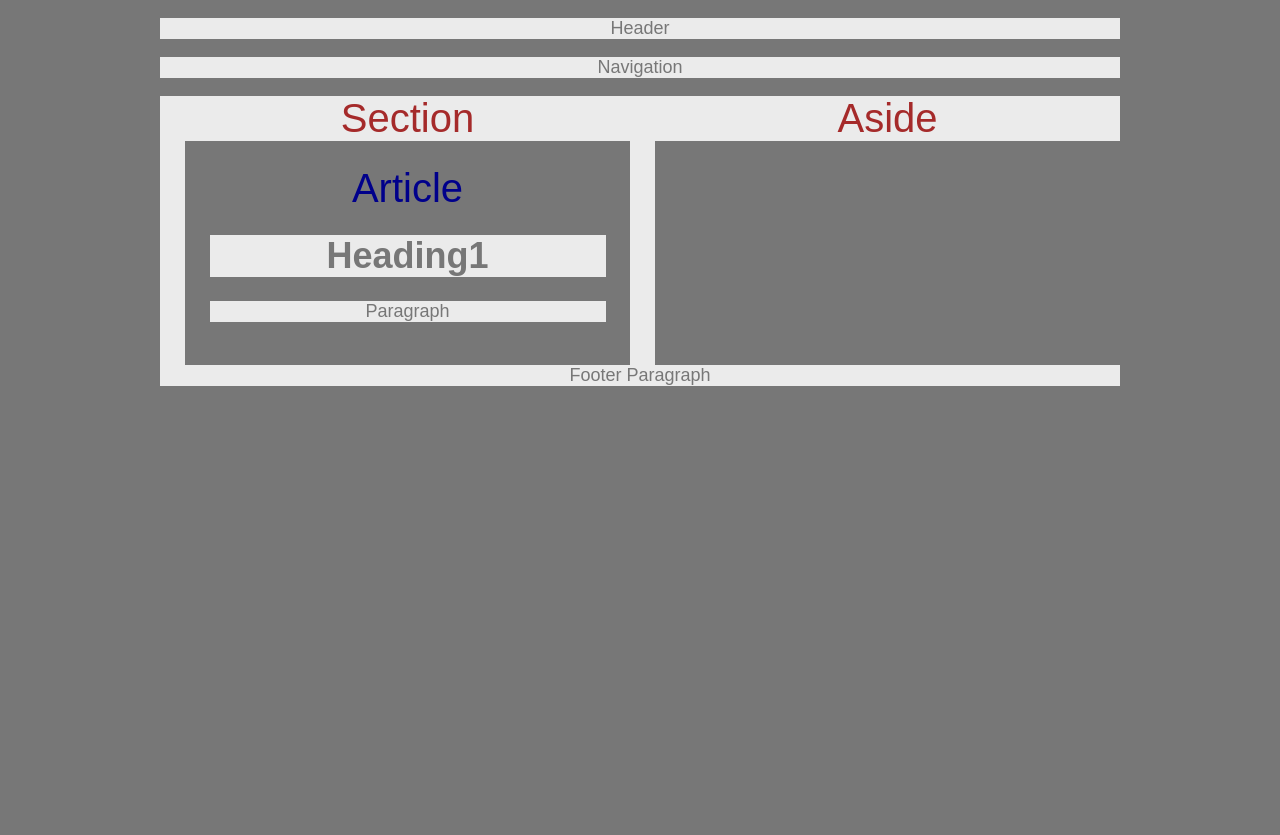
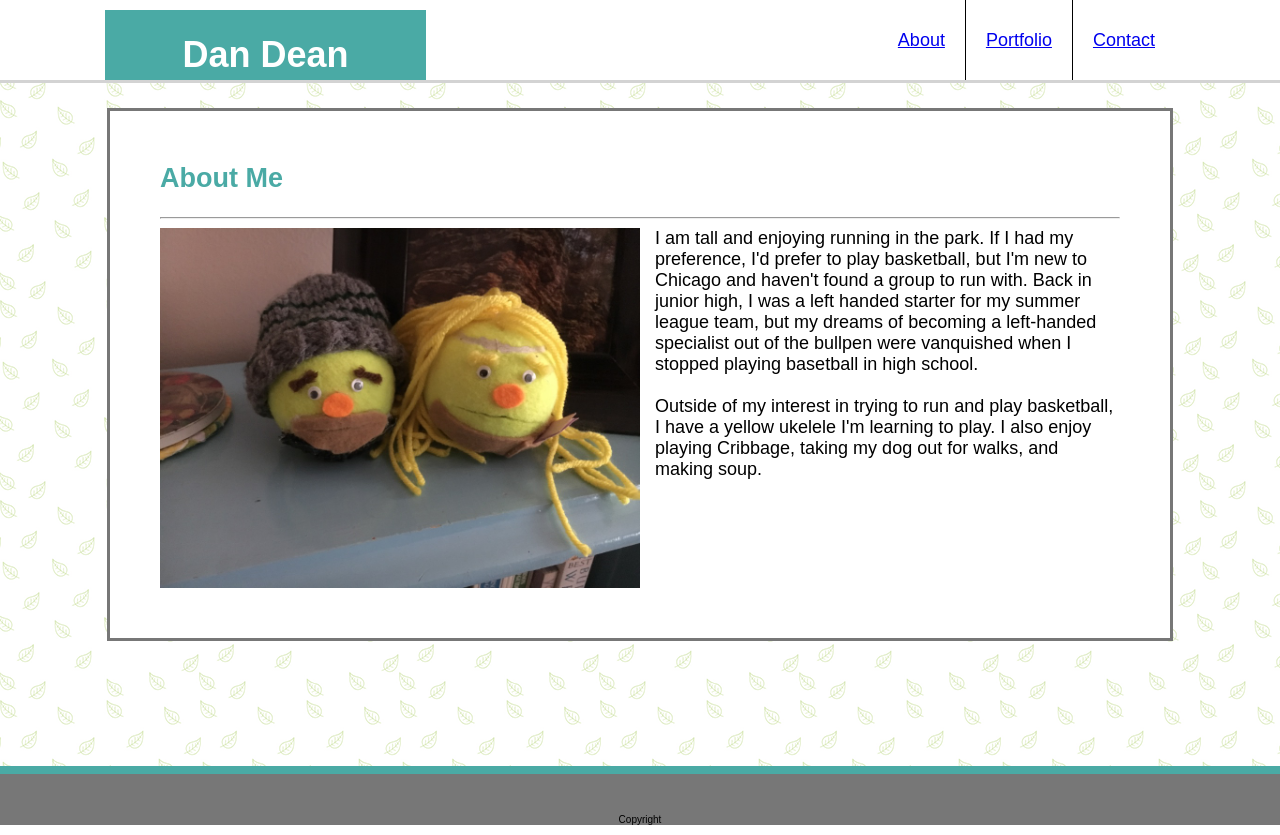
Before and after one commit to dandean218/Basic-Portfolio, a plain HTML site: page index.html in a window 1280 px wide. Before the commit the page ends 800 px from the top, so only its background shows below. Drawn offline with Linux system fonts and the light colour scheme.

Commit message:
final upload

```diff
--- a/assets/css/style.css
+++ b/assets/css/style.css
@@ -0,0 +1,169 @@
+
+    body{
+        font-family: 'Arial', 'Helvetica Neue', Helvetica, sans-serif;
+        width: 100%;
+        font-size: 18px;
+        margin: 0;
+        padding: 0;
+        height: auto;
+    }
+
+    header{
+        background: #ffffff;
+        /*margin-bottom: 20px;*/
+        overflow: hidden;
+
+    }
+    .header-name{
+        background-color: #4aaaa5;
+        color: #fff;
+        margin-top: 10px;
+        height: 70px;
+        width: 30%;
+        float: left;
+        text-align: center;
+        padding-bottom: 0px;
+        display: inline-block;
+    }
+
+    .container-header{
+        width: 1070px;
+        margin: auto;
+        background-color: #ffffff;
+        overflow: hidden;
+    }
+    .nav-pane{
+        line-height: 70px;
+        display: inline-block;
+        float: right;
+        width: 70%;
+
+    }
+    nav li{
+        display: inline-block;
+        padding: 5px 10px;
+        float: right;
+        background: #ffffff;
+        line-height: 70px;
+        padding-left: 20px;
+        padding-right: 20px;
+        border-right:1px solid black;
+        }
+
+        nav li:first-child {
+            border-right:none;
+        }
+
+    .container_body{
+        background-image: url("../../leaves.png");
+        width: auto;
+        height: auto;
+        padding-top: 25px;
+        padding-bottom: 25px;
+        margin: auto;
+        border-top: 3px solid lightgray;
+
+    }
+    .content article{
+        padding-left: 5px;
+
+    }
+
+    .content{
+        max-width: 960px;
+        background-color: #ffffff;
+        margin-left: auto;
+        margin-right: auto;
+        padding-top: 30px;
+        padding-left: 50px;
+        padding-right: 50px;
+        padding-bottom: 50px;
+        border: #777;
+        border-style: solid;
+        border-width: 3px;
+        margin-bottom: 100px;
+        overflow:auto;
+
+
+    }
+
+
+    .content h2{
+        color: #4aaaa5;
+        background: #fff;
+        border-bottom: 8px turquoise;
+        /*width: auto;*/
+}
+
+
+    /*h1{
+        color: #fff;
+        background: #4aaaa5;*/
+
+    }
+
+    .footer p{
+        color: #777;
+        margin-top: 20px;
+        clear: both;
+    }
+
+
+
+    .footer{
+        background-color: #777;
+        width: 100%;
+        border-top: 8px solid #4aaaa5;
+        text-align: center;
+        margin: auto;
+        font-size: 10px;
+        padding-top: 30px;
+    }
+
+    .button {
+        background-color: #4aaaa5;
+        border: none;
+        color: white;
+        padding: 15px 32px;
+        text-align: center;
+        text-decoration: none;
+        display: inline-block;
+        font-size: 16px;
+        margin: 4px 2px;
+        cursor: pointer;
+      }
+
+      .form{
+        color: grey;
+      }
+
+
+      .column {
+        float: left;
+        padding-right: 20px;
+        padding-bottom: 30px;
+        width: 32%;
+      }
+
+      .row::after {
+        content: "";
+        clear: both;
+        display: table;
+      }
+
+    .photo-container {
+        position: relative;
+        max-width: 800px;
+        margin: 0 auto;
+      }
+
+    .photo-container .photo-text {
+        position: absolute;
+        bottom: 0;
+        background: #4aaaa5;
+        color: white;
+        width: 307px;
+        height: auto;
+        margin-bottom: 20px;
+        text-align: center;
+    }
--- a/index.html
+++ b/index.html
@@ -1,121 +1,38 @@
 <!DOCTYPE html>
 <head>
 
-    <style>
-
-    body{
-        font-family: 'Arial', 'Helvetica Neue', Helvetica, sans-serif;
-        color: #777;
-        background-color: #777;
-        width: 960px;
-        font-size: 18px;
-        margin-left: auto;
-        margin-right: auto;
-        text-align: center;
-    }
-    .header {
-        background-color: #ebebeb;
-        /* height: 60px; */
-        width: 960px;
-        /*border-style: solid;
-
-        border-bottom-color: aquamarine; */
-    }
-
-    h1{
-        color: #777;
-        background: #ebebeb;
-
-    }
-
-    p{
-        color: #777;
-        background: #ebebeb;
-        clear: both;
-    }
-
-    .nav-pane{
-        background-color: #ebebeb;
-        width: 960px;
-        /* padding-top: 20px;
-        padding-left: 5px;
-        /* margin-bottom: 20px; */
-    }
-
-    .section{
-        background-color: #ebebeb;
-        width: 495px;
-        float: left;
-
-    }
-
-    .aside{
-        background-color: #ebebeb;
-        width: 465px;
-        float: right;
-
-
-    }
-
-
-    .footer{
-        /* background-color: #ebebeb; */
-        background-color: #777;
-        width: 960px;
-        /* margin-top: 220px; */
-
-
-    }
-
-    .container_body{
-        width: 960px;
-        background-color: #777;
-
-
-    }
-
-    .article{
-        width: 80%;
-        background-color: #777;
-        margin-left: 5%;
-        margin-right: 5%;
-        padding: 5%;
-
-    }
-
-    heading{
-        color:brown;
-        font-size: 40px;
-    }
-
-    heading.article{
-        color:darkblue;
-    }
-
-    </style>
+    <link rel="stylesheet" type="text/css" href="assets/css/style.css">
+</head>
 
     <body>
-        <div class="header">
-            <p>Header</p>
+    <header>
+        <div class="container-header">
+        <div class="header-name">
+            <h1>Dan Dean</h1>
         </div>
-        <div class="nav-pane">
-            <p>Navigation</p>
+        <nav>
+            <li><a href="contact.html">Contact</a></li>
+            <li><a href="portfolio.html">Portfolio</a></li>
+            <li><a href="index.html">About</a></li>
+        </nav>
         </div>
+    </header>
         <div class="container_body">
-        <div class="section">
-            <heading>Section</heading>
-            <div class="article">
-                <heading class="article">Article</heading>
-                <h1>Heading1</h1>
-                <p>Paragraph</p>
+        <div class="content">
+            <strong><h2>About Me</h2></strong>
+            <div class="horizontal-line">
+                <strong><hr></strong>
             </div>
+            <img src="assets/images/FB headshot.jpg" width="50%" height="50%" style="float: left; margin-right: 15px;">
+            <div><article>I am tall and enjoying running in the park. If I had my preference, I'd prefer to play basketball, but I'm new to Chicago and haven't found a group to run with. Back in junior high, I was a left handed starter for my summer league team, but my dreams of becoming a left-handed specialist out of the bullpen were vanquished when I stopped playing basetball in high school.
+            <br>
+            <br>
+            Outside of my interest in trying to run and play basketball, I have a yellow ukelele I'm learning to play. I also enjoy playing Cribbage, taking my dog out for walks, and making soup.
+            </article></div>
         </div>
-        <div class="aside">
-            <heading>Aside</heading>
         </div>
-    </div>
-        <div class="footer">
-            <p>Footer Paragraph</p>
+    <div class="footer">
+            <p>Copyright</p>
         </div>
     </body>
-</head>
+    </html>
```
Also changed, not shown: contact.html (+48 -0 lines), portfolio.html (+76 -0 lines), assets/images/leaves.png (added), leaves.png (added), 5 other files.
